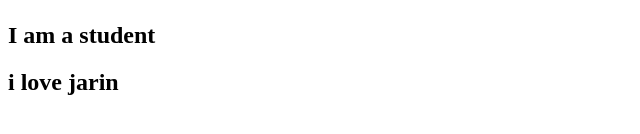
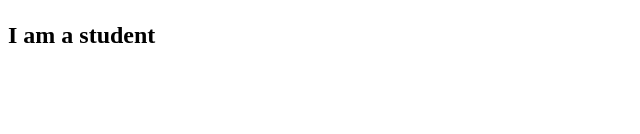
Before and after one commit to nayanrahman1/my-first-repo, a plain HTML site: page index.html in a window 1280 px wide. Shown: the part 130-264 px from the top of the page, without its empty margins (0-640 px from the left). Drawn offline with Linux system fonts and the light colour scheme.

Commit message:
change file

```diff
--- a/index.html
+++ b/index.html
@@ -11,6 +11,5 @@
     <p>i love you sona .</p>
     <p>babu ami badam khabo</p>
     <h2>I am a student</h2>
-    <h2>i love jarin</h2>
 </body>
 </html>
```
